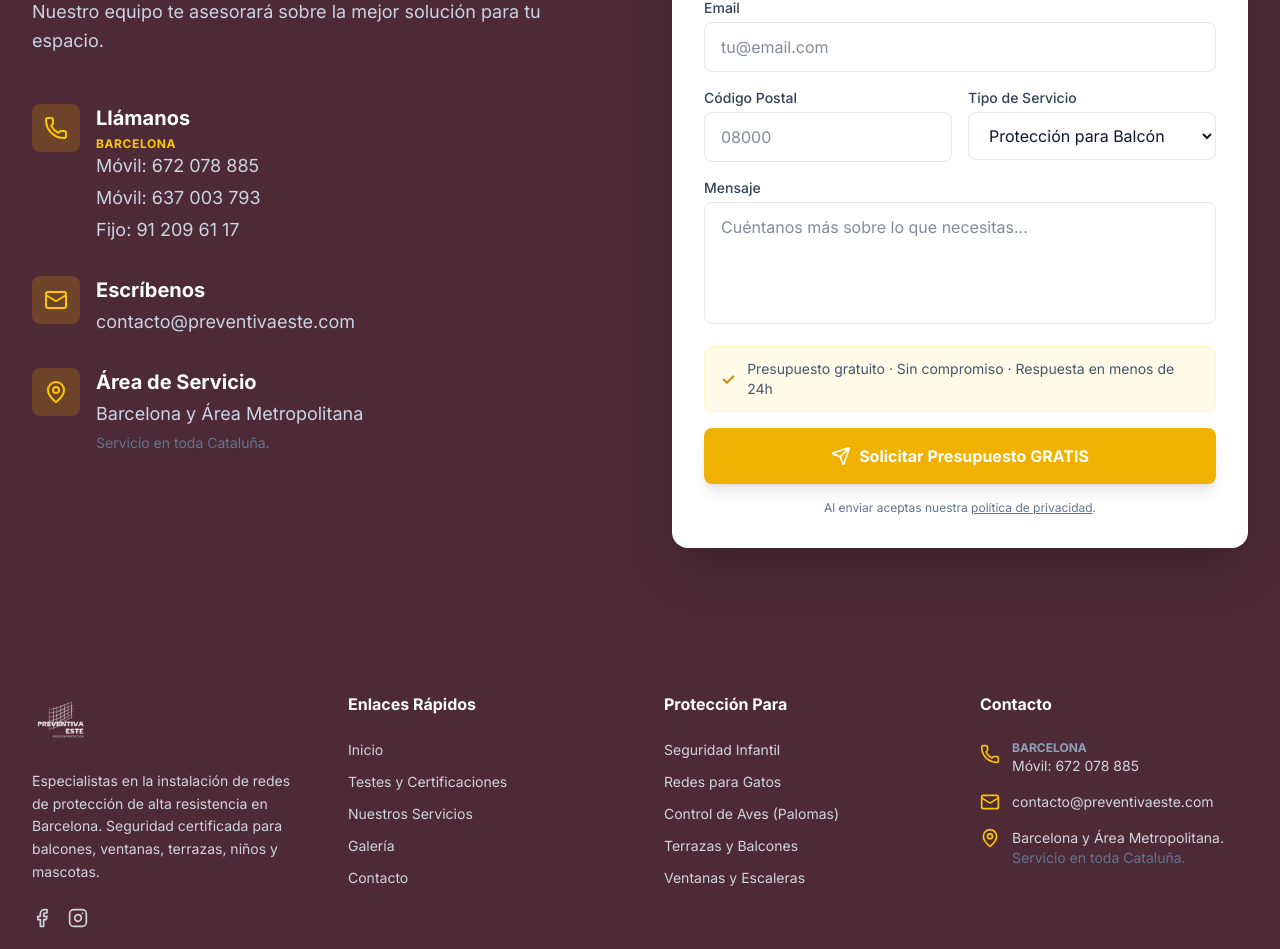
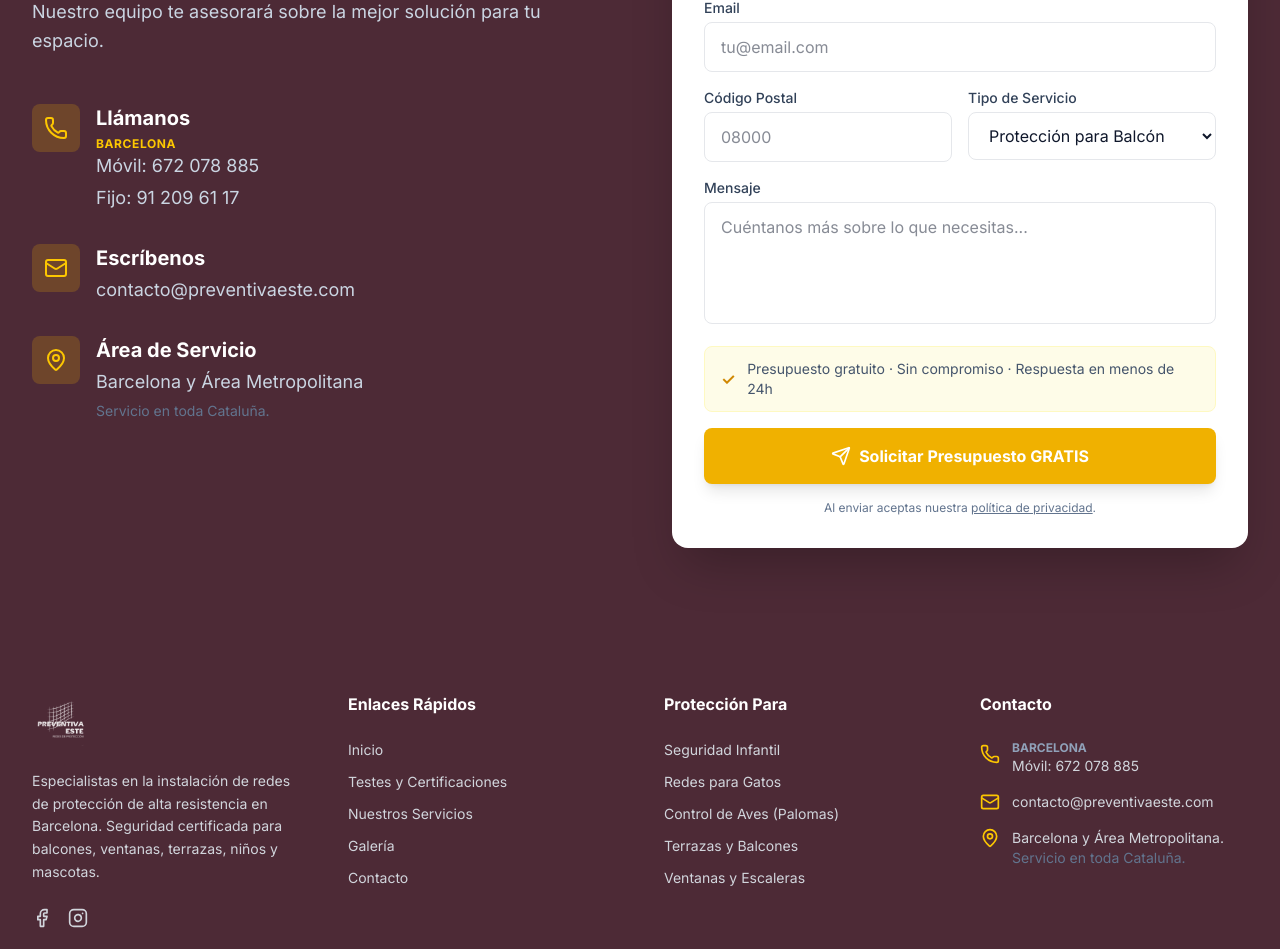
Before and after one commit to rafaluzfestivus/preventiva_este, a Next.js app: page / in a window 1280 px wide. Shown: the part 6390-7339 px from the top of the page. Built offline with nearby package versions, Linux system fonts and the light colour scheme.

Commit message:
fix: corrige telefone na ContactSection para 672 078 885
Remove entrada duplicada/incorreta 637 003 793 (resto do merge).
Mantém apenas Móvil: 672 078 885 e Fijo: 91 209 61 17.

https://claude.ai/code/session_012vhrGz31f2YuY2XFTns224

```diff
--- a/src/components/sections/ContactSection.tsx
+++ b/src/components/sections/ContactSection.tsx
@@ -204,12 +204,9 @@ export function ContactSection({ dict = defaultDict }: ContactSectionProps) {
                                 <div>
                                     <h3 className="font-bold text-xl mb-1">{dict.callTitle}</h3>
                                     <span className="text-xs text-yellow-400 font-bold uppercase tracking-wider block">{dict.callLabel}</span>
-                                    <a href="tel:+34672078885" className="text-slate-300 hover:text-white transition-colors text-lg">
-                                        Móvil: 672 078 885
-                                    </a>
-                                    <div className="flex flex-col gap-1 mt-1">
-                                        <a href="tel:+34637003793" onClick={() => trackPhoneClick('+34637003793')} className="text-slate-300 hover:text-white transition-colors text-lg">
-                                            Móvil: 637 003 793
+                                    <div className="flex flex-col gap-1">
+                                        <a href="tel:+34672078885" onClick={() => trackPhoneClick('+34672078885')} className="text-slate-300 hover:text-white transition-colors text-lg">
+                                            Móvil: 672 078 885
                                         </a>
                                         <a href="tel:+34912096117" onClick={() => trackPhoneClick('+34912096117')} className="text-slate-300 hover:text-white transition-colors text-lg">
                                             Fijo: 91 209 61 17
```
